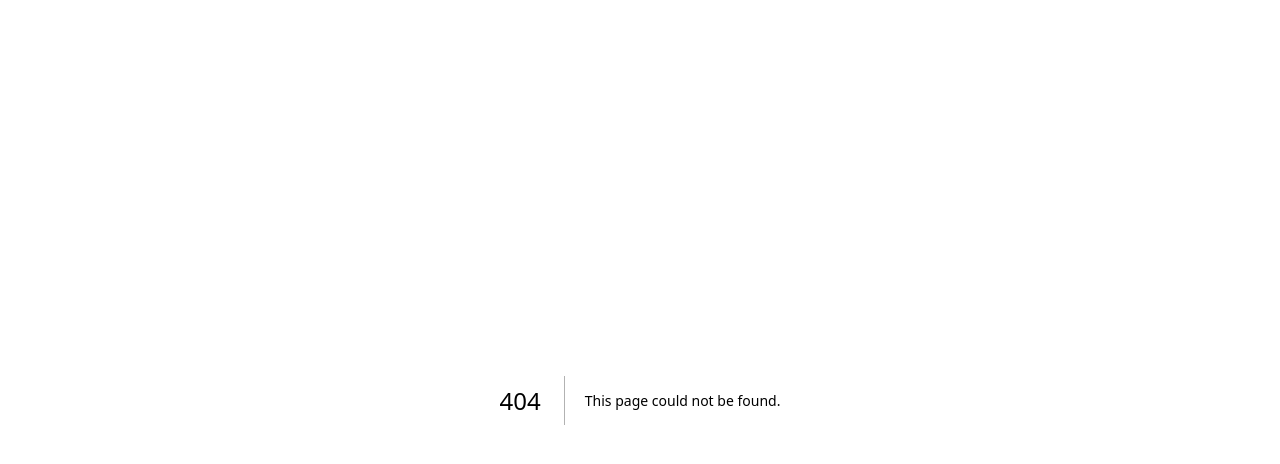
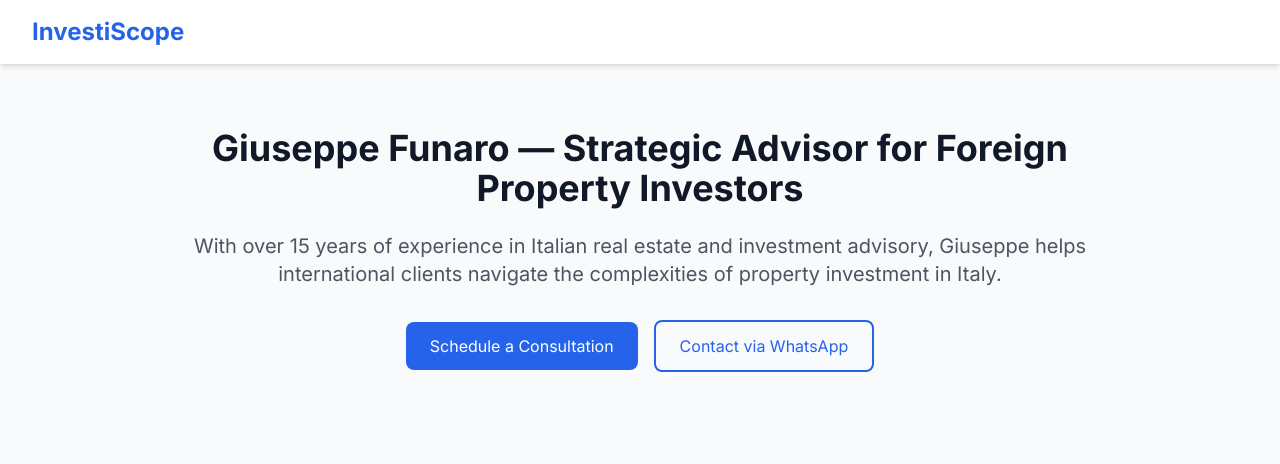
Before and after one commit to Geppix140269/investinpuglia, a Next.js app: page /pro in a window 1280 px wide. Before the commit this address had no page. Shown: the top 464 px of the page. Built offline with nearby package versions, Linux system fonts and the light colour scheme.

Commit message:
Create page.tsx

```diff
--- /dev/null
+++ b/app/pro/page.tsx
@@ -0,0 +1,33 @@
+export default function ProPage() {
+  return (
+    <div className="min-h-screen bg-gray-50">
+      <nav className="bg-white shadow-md">
+        <div className="container-custom py-4">
+          <a href="/" className="text-2xl font-bold text-primary hover:opacity-80">
+            InvestiScope
+          </a>
+        </div>
+      </nav>
+
+      <div className="container-custom py-16">
+        <div className="max-w-4xl mx-auto text-center">
+          <h1 className="text-4xl font-bold mb-6">
+            Giuseppe Funaro — Strategic Advisor for Foreign Property Investors
+          </h1>
+          <p className="text-xl text-gray-600 mb-8">
+            With over 15 years of experience in Italian real estate and investment advisory,
+            Giuseppe helps international clients navigate the complexities of property investment in Italy.
+          </p>
+          <div className="space-x-4">
+            <a href="#" className="inline-block bg-primary text-white px-6 py-3 rounded-lg hover:bg-secondary">
+              Schedule a Consultation
+            </a>
+            <a href="#" className="inline-block border-2 border-primary text-primary px-6 py-3 rounded-lg hover:bg-primary hover:text-white">
+              Contact via WhatsApp
+            </a>
+          </div>
+        </div>
+      </div>
+    </div>
+  )
+}
```
